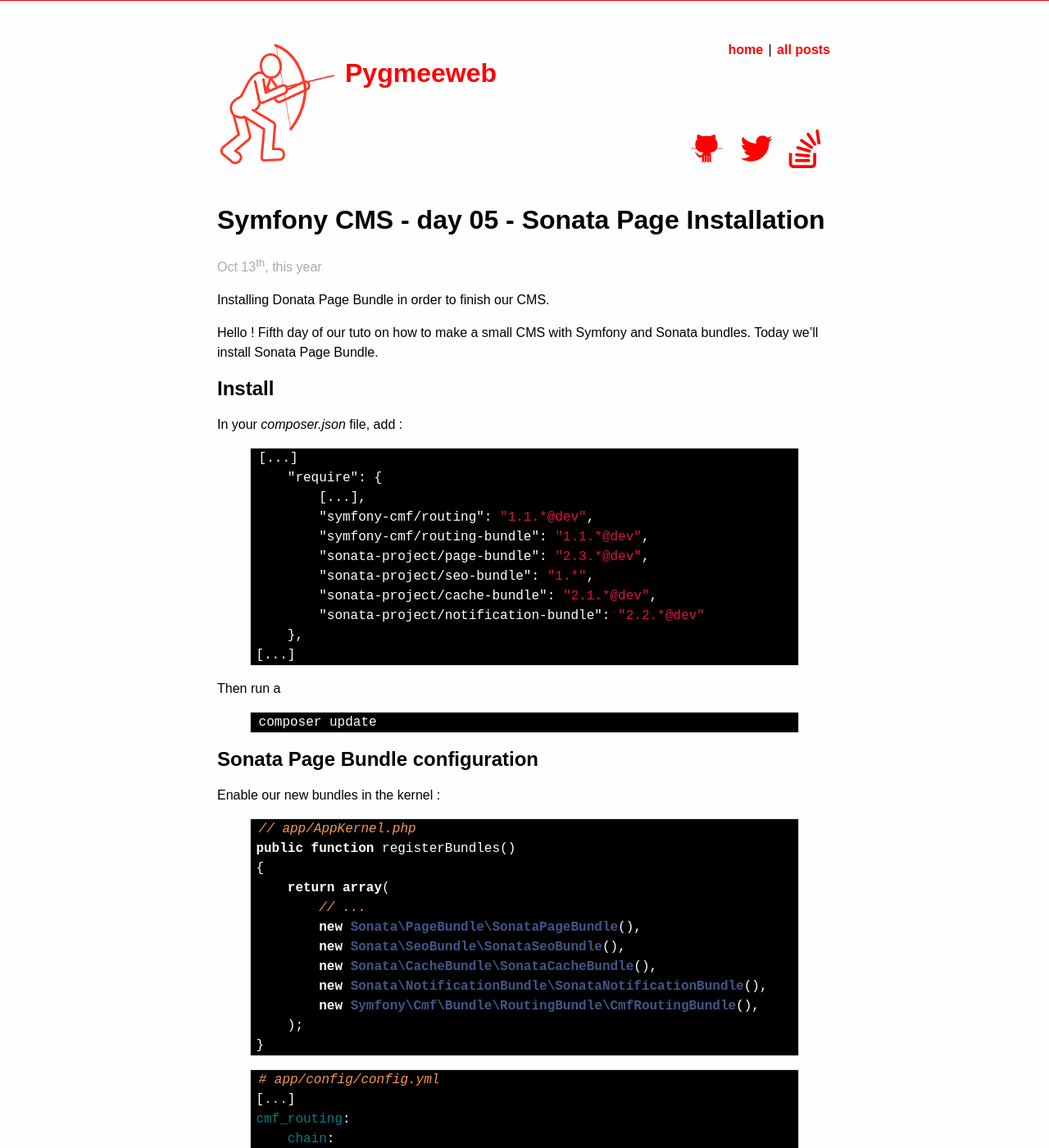
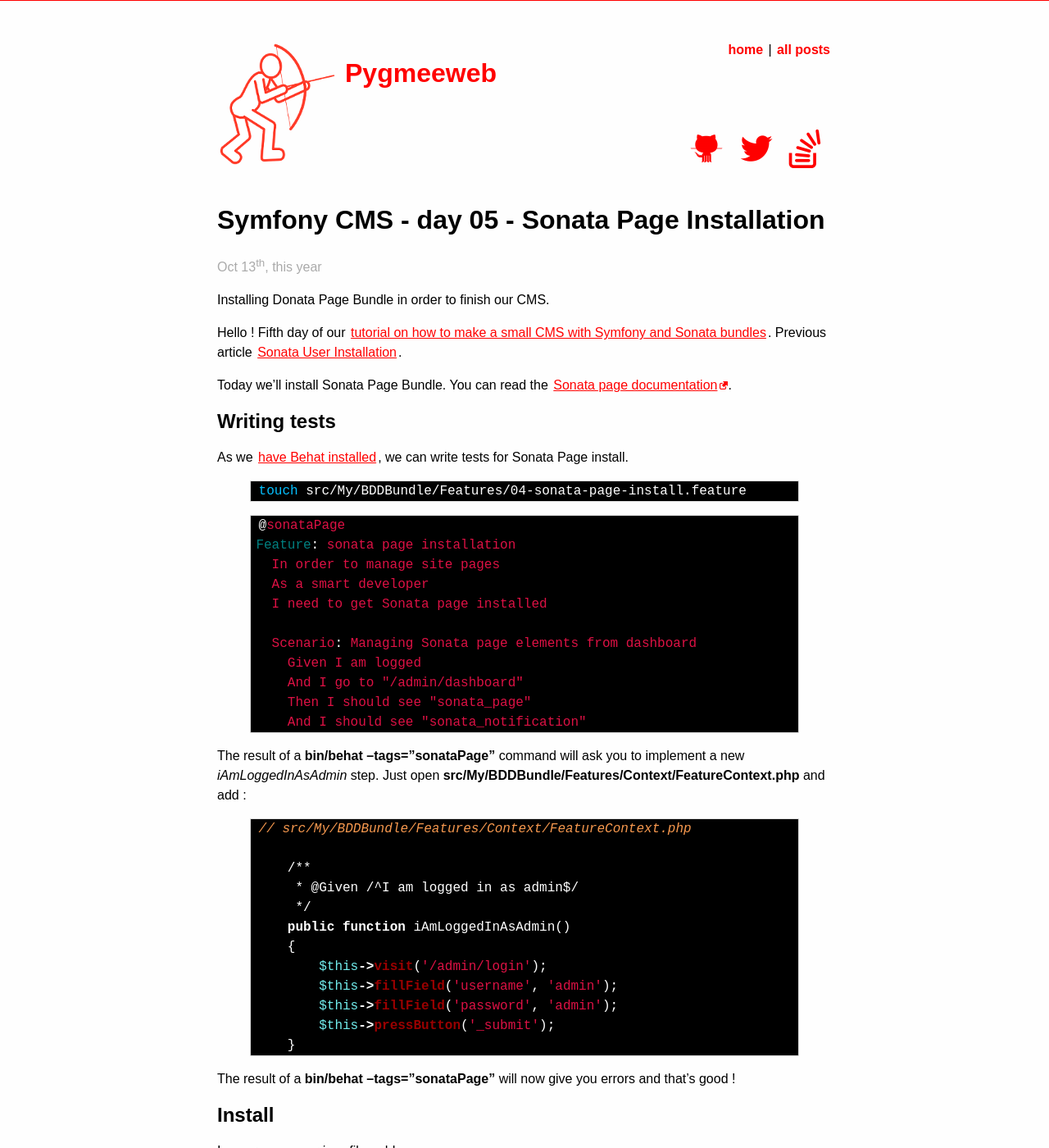
Before and after one commit to djacquel/pygmeeweb.com, a Jekyll site: the page built from _posts/2013-10-13-cms-day05-sonata-page-installation.markdown, in a window 1280 px wide and 1400 px high. Shown: the whole window at 82% size. Built offline with Jekyll 4.4.1, drawn with Linux system fonts in a browser that asks for light colours; Markdown is read by kramdown in place of the engine named in the settings; some of the changed text lies outside the part shown.

Commit message:
edit + sonata page article

```diff
--- a/_posts/2013-10-13-cms-day05-sonata-page-installation.markdown
+++ b/_posts/2013-10-13-cms-day05-sonata-page-installation.markdown
@@ -11,8 +11,52 @@
 Installing Donata Page Bundle in order to finish our CMS.
 
 
-Hello ! Fifth day of our tuto on how to make a small CMS with Symfony and Sonata bundles.
-Today we'll install Sonata Page Bundle.
+Hello ! Fifth day of our [tutorial on how to make a small CMS with Symfony and Sonata bundles]({% post_url 2013-09-23-cms-day00 %}). Previous article [Sonata User Installation]({% post_url 2013-10-04-cms-day04-sonata-user-installation %}).
+
+Today we'll install Sonata Page Bundle. You can read the [Sonata page documentation](http://www.sonata-project.org/bundles/page/master/doc/index.html).
+
+## Writing tests
+
+As we [have Behat installed]({% post_url 2013-09-26-cms-day02-behavior-driven-development-with-behat-and-mink %}), we can write tests for Sonata Page install.
+
+{% highlight bash %}
+touch src/My/BDDBundle/Features/04-sonata-page-install.feature
+{% endhighlight %}
+
+{% highlight yaml %}
+@sonataPage
+Feature: sonata page installation
+  In order to manage site pages
+  As a smart developer
+  I need to get Sonata page installed
+
+  Scenario: Managing Sonata page elements from dashboard
+    Given I am logged
+    And I go to "/admin/dashboard"
+    Then I should see "sonata_page"
+    And I should see "sonata_notification"
+{% endhighlight %}
+
+
+The result of a **bin/behat --tags="sonataPage"** command will ask you to implement a new *iAmLoggedInAsAdmin* step.
+Just open **src/My/BDDBundle/Features/Context/FeatureContext.php** and add :
+{% highlight php %}
+// src/My/BDDBundle/Features/Context/FeatureContext.php
+
+    /**
+     * @Given /^I am logged in as admin$/
+     */
+    public function iAmLoggedInAsAdmin()
+    {
+        $this->visit('/admin/login');
+        $this->fillField('username', 'admin');
+        $this->fillField('password', 'admin');
+        $this->pressButton('_submit');
+    }
+
+{% endhighlight %}
+
+The result of a **bin/behat --tags="sonataPage"** will now give you errors and that's good !
 
 ##Install
 
@@ -139,3 +183,34 @@
     );
 }
 {% endhighlight %}
+
+## Updating database
+
+We have some more table to create in our database.
+
+{% highlight bash %}
+doctrine:schema:update --force
+{% endhighlight %}
+
+Error ! sqlite doesn't support this command. Son we have to do
+
+{% highlight bash %}
+app/console doctrine:database:drop --force
+app/console doctrine:schema:create
+chmod 664 app/data/database.sqlite
+app/console fos:user:create admin admin@example.com admin --super-admin
+{% endhighlight %}
+
+Not good ! Will see that in a next article.
+
+## Passing tests
+
+ReReRun a :
+
+{% highlight bash %}
+bin/behat --tags="sonataPage"
+{% endhighlight %}
+
+Green !
+
+Next article will talk about **Data Fixtures**. See you.
```
Also changed, not shown: _posts/2013-09-25-cms-day01-symfony-installation.markdown (+10 -0 lines), _posts/2013-10-04-cms-day04-sonata-user-installation.markdown (+6 -3 lines).
